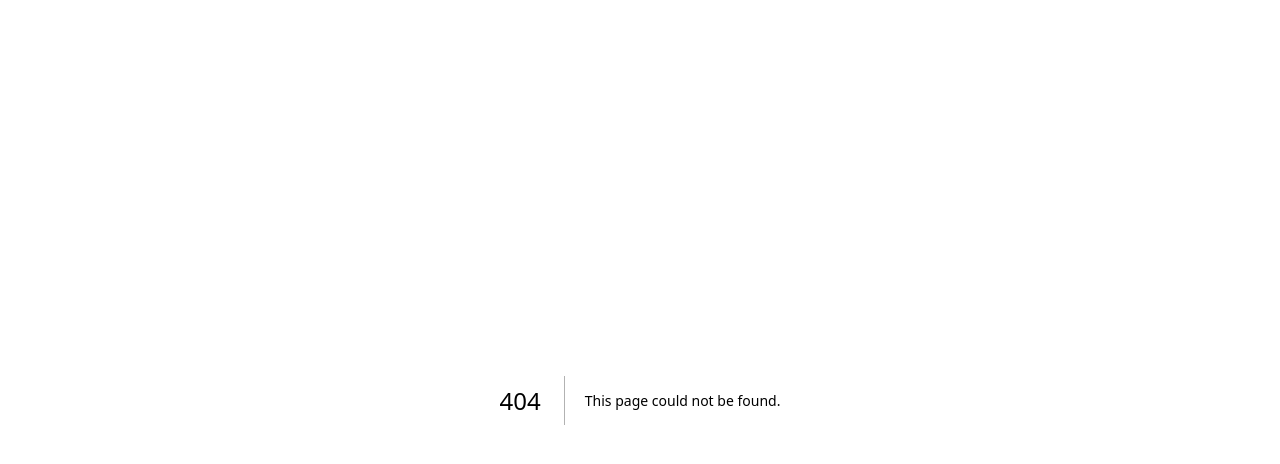
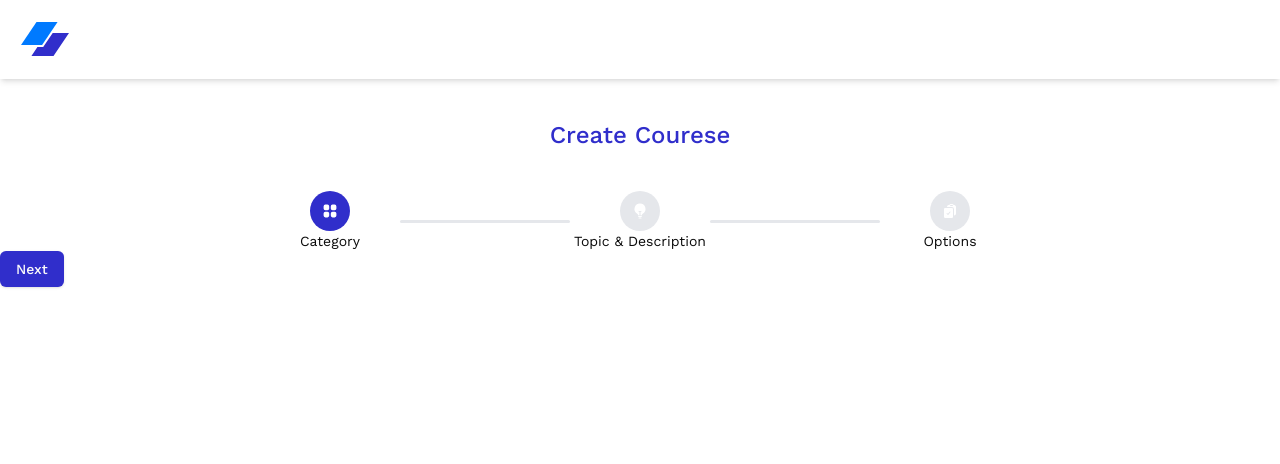
Before and after one commit to Tech-Avrach/philekoos--ai-course-generator-, a Next.js app: page /create-course in a window 1280 px wide. Before the commit this address had no page. Shown: the top 464 px of the page. Built offline with nearby package versions, Linux system fonts and the light colour scheme.

Commit message:
create-course page with stepper

```diff
--- /dev/null
+++ b/app/create-course/layout.jsx
@@ -0,0 +1,17 @@
+import React from 'react'
+import Header from '../dashboard/_components/Header'
+
+
+
+function CreateCourseLayout({children}) {
+  return (
+    <div>
+
+        <Header />
+
+        {children}
+    </div>
+  )
+}
+
+export default CreateCourseLayout
--- /dev/null
+++ b/app/create-course/page.jsx
@@ -0,0 +1,70 @@
+"use client"
+
+import { Button } from '@/components/ui/button'
+import React, { useState } from 'react'
+import { HiClipboardDocumentCheck, HiLightBulb, HiMiniSquares2X2 } from 'react-icons/hi2'
+
+function CreateCourse() {
+  const StepperOptions=[{
+    id:1,
+    name: "Category",
+    icon: <HiMiniSquares2X2 />
+  },
+
+  {
+    id:2,
+    name: "Topic & Description",
+    icon: <HiLightBulb />
+  },
+
+  {
+    id:3,
+    name: "Options",
+    icon: <HiClipboardDocumentCheck />
+  }
+  ]
+
+  const [activeIndex, setActiveIndex] = useState(0)
+
+  return (
+    <div>
+
+    {/* Stepper */}
+
+    <div>
+      <div className="flex flex-col justify-center items-center mt-10">
+        <h2 className="text-2xl text-primary font-medium">
+          Create Courese
+        </h2>
+        <div className="flex">
+
+        {
+          StepperOptions.map((option, index)=>(
+              <div className="flex items-center mt-10" key={index}>
+                <div className="flex flex-col w-[50px] md:w-[140px] items-center">
+                  <div className={`p-3 rounded-full text-white ${activeIndex >= index ? "bg-primary " : "bg-gray-200"}`}>
+                    {option.icon}
+                  </div>
+                  <h2 className="hidden md:block md:text-sm">{option.name}</h2>
+                </div>
+                {index != StepperOptions.length - 1   && <div className={`w-[50px] h-[3px] rounded-full lg:w-[170px] ${activeIndex -1 >= index ? "bg-primary" : "bg-gray-200"}`}></div>}
+              </div>
+          ))
+        }
+        </div>
+      </div>
+    </div>
+
+    {/* Component */}
+
+    {/* Next Prev Button */}
+
+    <div>
+      <Button onClick={() => setActiveIndex(activeIndex + 1)} >Next</Button>
+    </div>
+
+    </div>
+  )
+}
+
+export default CreateCourse
--- a/app/dashboard/_components/AddCourse.jsx
+++ b/app/dashboard/_components/AddCourse.jsx
@@ -2,6 +2,7 @@
 
 import { Button } from '@/components/ui/button';
 import { useUser } from '@clerk/nextjs'
+import Link from 'next/link';
 import React from 'react'
 
 function AddCourse() {
@@ -17,7 +18,9 @@ function AddCourse() {
             </h2>
             <p className="text-sm text-gray-500">Create new course with AI, Share with friends and Earn from it.</p>
         </div>
-        <Button>+ Create AI Course</Button>
+        <Link href={'/create-course'}>
+          <Button>+ Create AI Course</Button>
+        </Link>
     </div>
   )
 }
```
